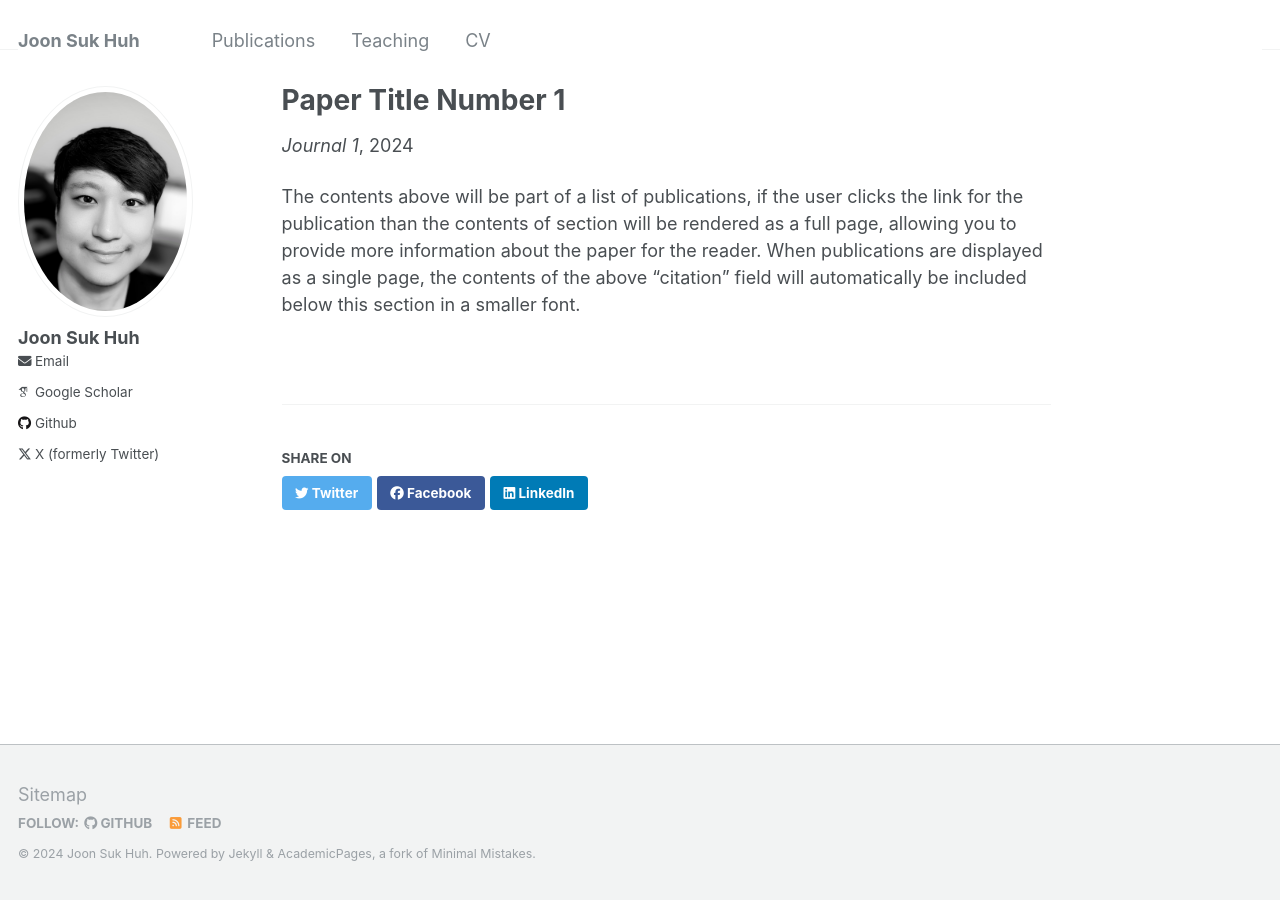
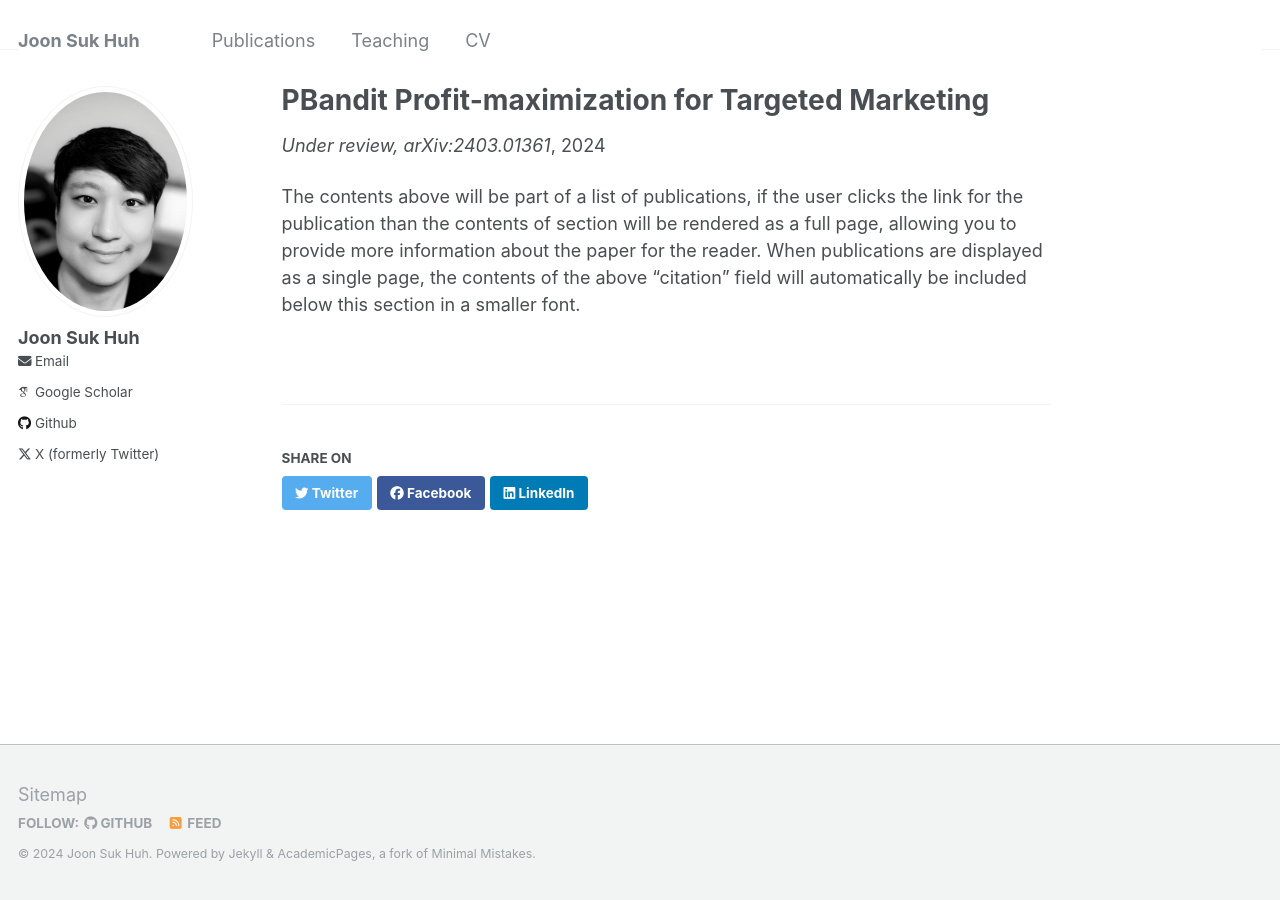
Before and after one commit to joon-huh/joon-huh.github.io, a Jekyll site: the page built from _publications/huh2024bandit.md, in a window 1280 px wide. Built offline with Jekyll 4.4.1, drawn with Linux system fonts in a browser that asks for light colours; some web fonts are replaced.

Commit message:
Update huh2024bandit.md

```diff
--- a/_publications/huh2024bandit.md
+++ b/_publications/huh2024bandit.md
@@ -1,11 +1,11 @@
 ---
-title: "Paper Title Number 1"
+title: "PBandit Profit-maximization for Targeted Marketing"
 collection: publications
 permalink: /publication/2024-03-03-huh2024bandit
 excerpt: 'This paper is about the number 1. The number 2 is left for future work.'
 date: 2024-03-03
-venue: 'Journal 1'
-paperurl: 'http://academicpages.github.io/files/paper1.pdf'
+venue: 'Under review, arXiv:2403.01361'
+paperurl: 'https://arxiv.org/pdf/2403.01361.pdf'
 ---
 
 The contents above will be part of a list of publications, if the user clicks the link for the publication than the contents of section will be rendered as a full page, allowing you to provide more information about the paper for the reader. When publications are displayed as a single page, the contents of the above "citation" field will automatically be included below this section in a smaller font.
```
